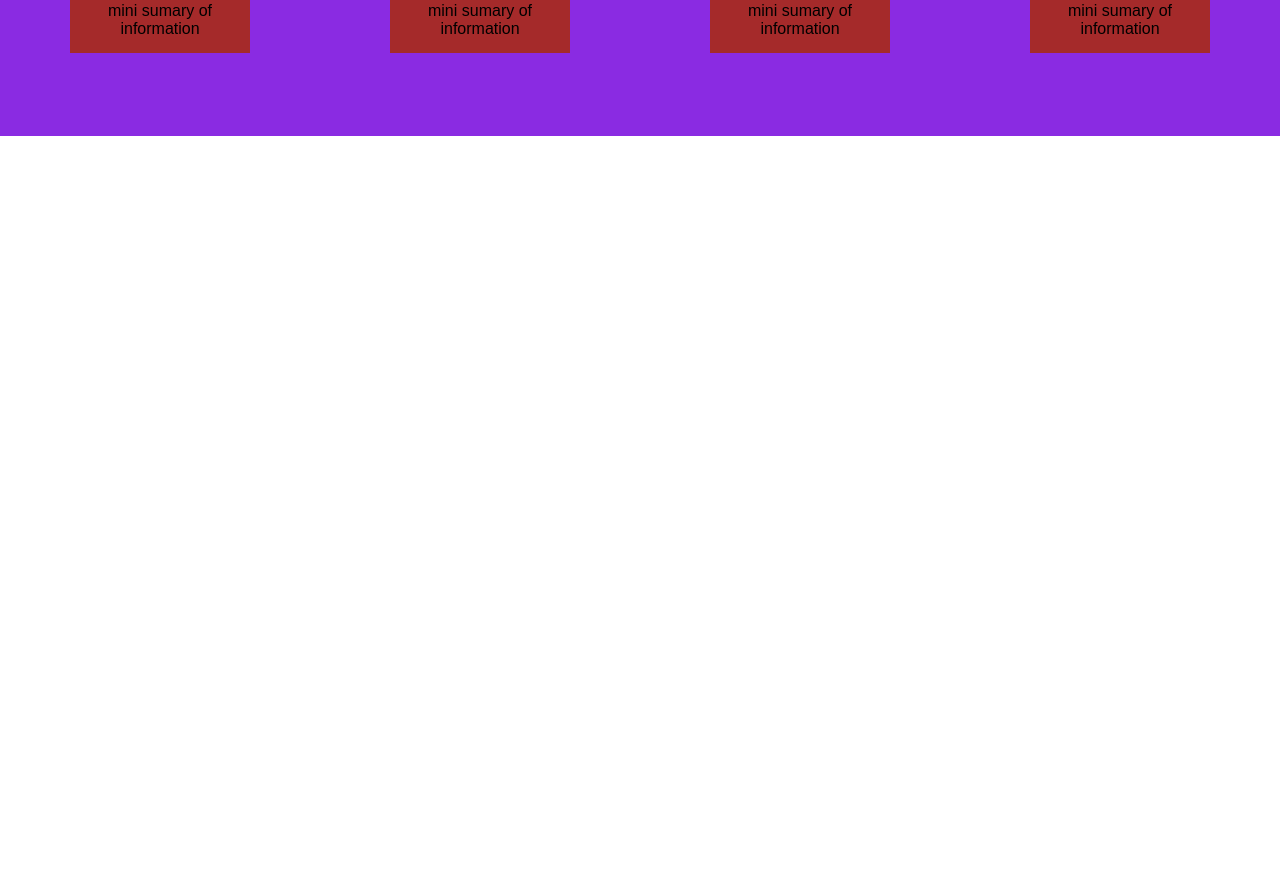
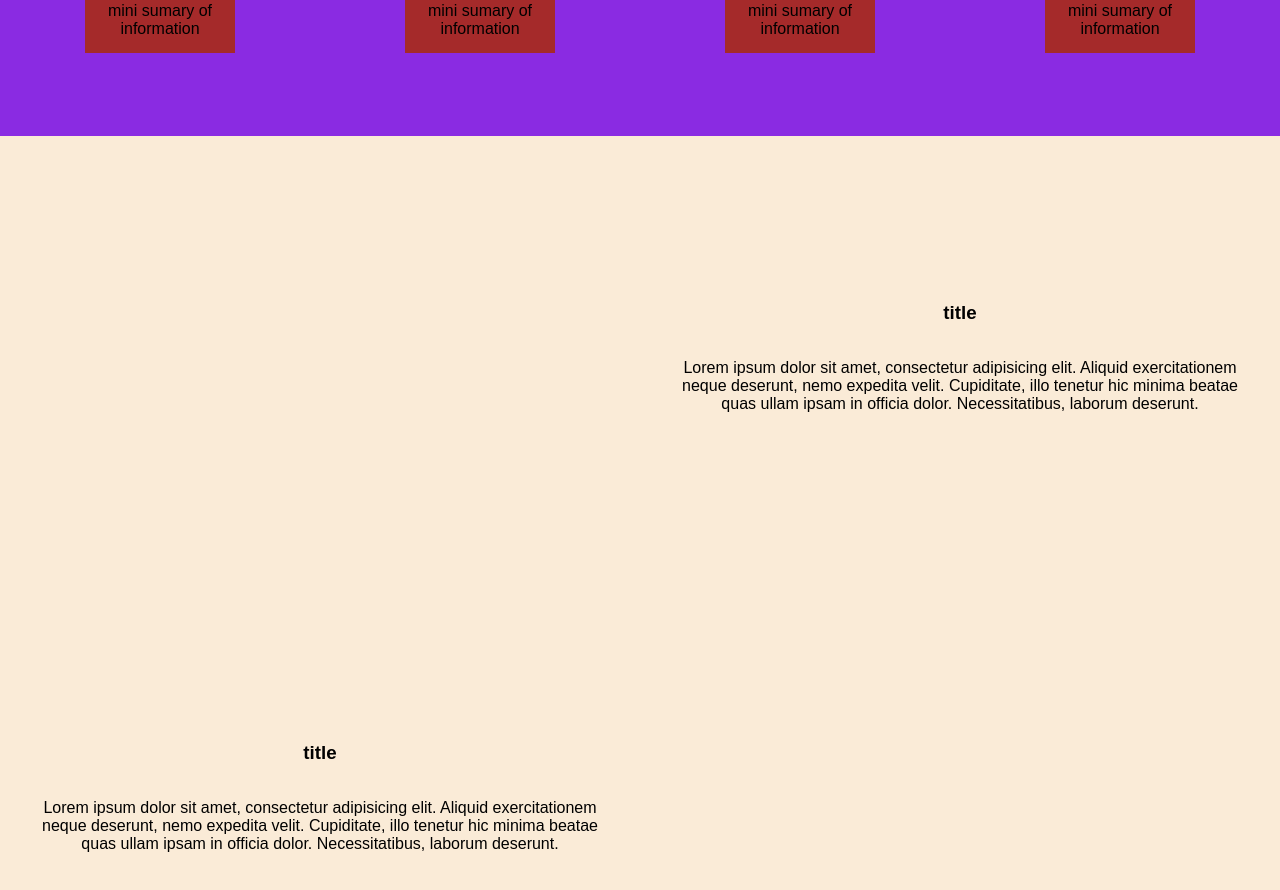
Before and after one commit to NiltonAtanasio/Charity_Connect, a React (Create React App) app: page / in a window 1280 px wide. Shown: the part 920-1810 px from the top of the page. Before the commit the page ends 1056 px from the top, so only its background shows below. Built offline with nearby package versions, Linux system fonts and the light colour scheme.

Commit message:
Section images started 😎

```diff
--- a/src/App.jsx
+++ b/src/App.jsx
@@ -53,6 +53,32 @@ function App() {
           <p>mini sumary of information</p>
         </div>
       </div>
+
+      <div className="images">
+        <div className="images__img"></div>
+        <div className="images__text">
+          <h3>title</h3>
+          <p>
+            Lorem ipsum dolor sit amet, consectetur adipisicing elit. Aliquid
+            exercitationem neque deserunt, nemo expedita velit. Cupiditate, illo
+            tenetur hic minima beatae quas ullam ipsam in officia dolor.
+            Necessitatibus, laborum deserunt.
+          </p>
+        </div>
+      </div>
+
+      <div className="images">
+        <div className="images__text">
+          <h3>title</h3>
+          <p>
+            Lorem ipsum dolor sit amet, consectetur adipisicing elit. Aliquid
+            exercitationem neque deserunt, nemo expedita velit. Cupiditate, illo
+            tenetur hic minima beatae quas ullam ipsam in officia dolor.
+            Necessitatibus, laborum deserunt.
+          </p>
+        </div>
+        <div className="images__img"></div>
+      </div>
     </div>
   );
 }
--- a/src/styles/app.css
+++ b/src/styles/app.css
@@ -69,3 +69,22 @@
   border-radius: 50%;
   background-color: aliceblue;
 }
+
+.images {
+  height: 55vh;
+  background-color: antiquewhite;
+  display: flex;
+}
+
+.images__img {
+  width: 50%;
+}
+
+.images__text {
+  width: 50%;
+  padding: 30px;
+  text-align: center;
+  display: flex;
+  flex-direction: column;
+  justify-content: center;
+}
```
Also changed, not shown: src/styles/normalize.css.
